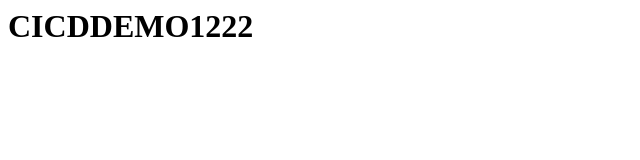
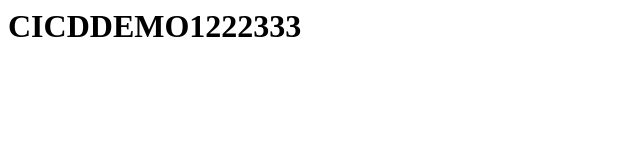
Before and after one commit to gijogeorge1988/fullsite, a plain HTML site: page index.html in a window 1280 px wide. Shown: the full height of the page, 0-640 px from the left. Drawn offline with Linux system fonts and the light colour scheme.

Commit message:
Update index.html

```diff
--- a/index.html
+++ b/index.html
@@ -1,6 +1,6 @@
 <html>
 <title>Jenksins</title>
 <body>
-<h1>CICDDEMO1222</h1>
+<h1>CICDDEMO1222333</h1>
 </body>
 </html>
```
